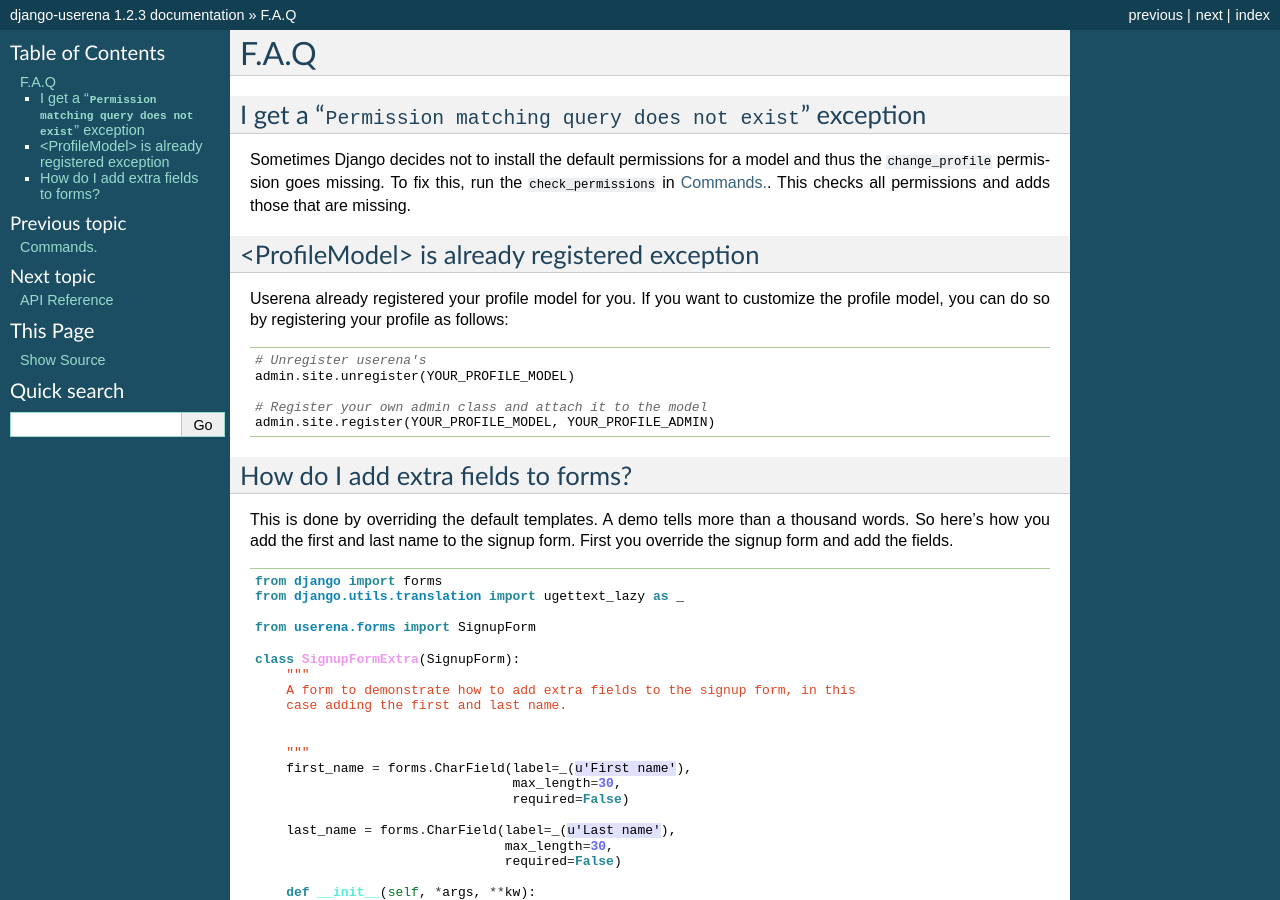
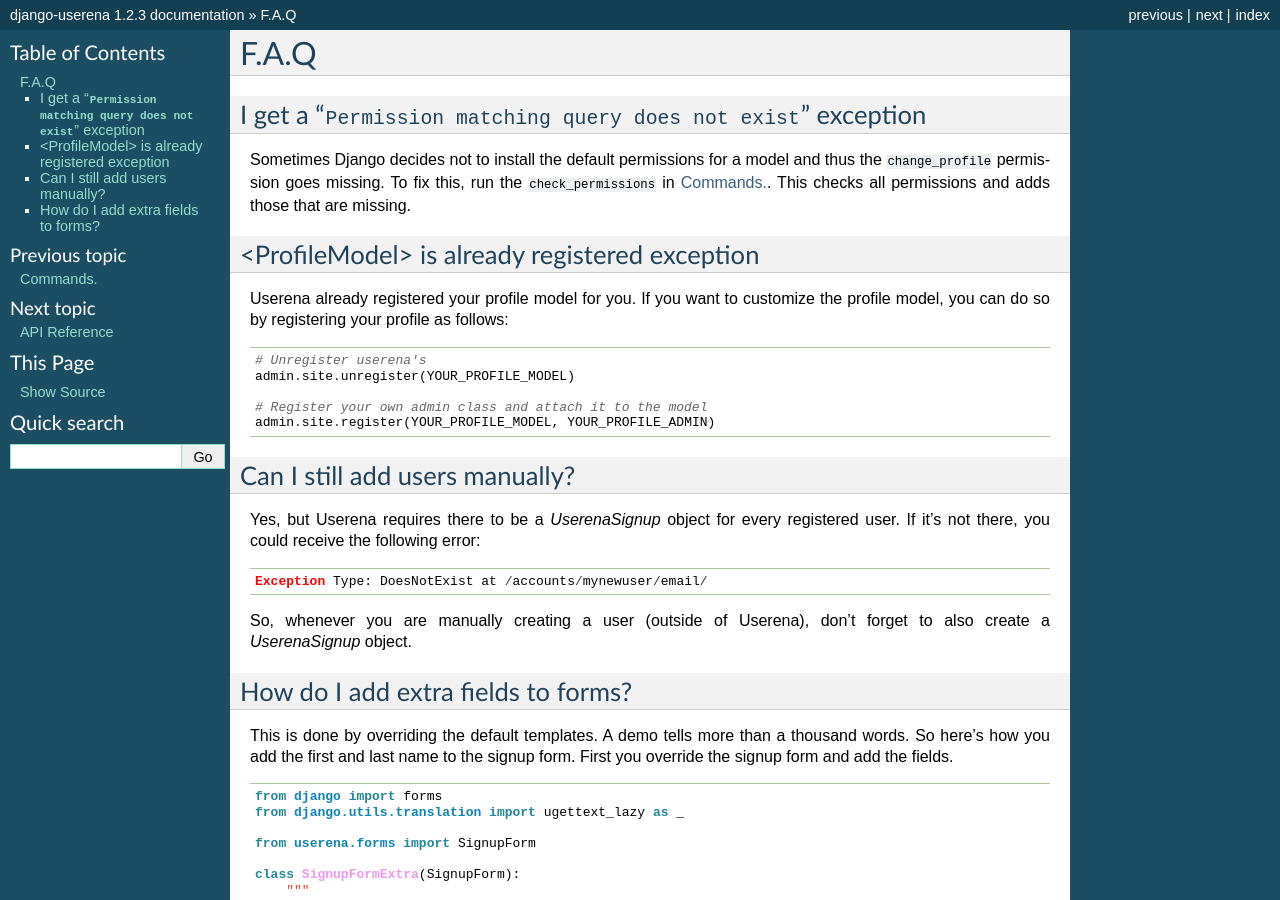
Before and after one commit to napster0125/django-ena-for-user, a Sphinx documentation site: the page built from docs/faq.rst, in a window 1280 px wide and 900 px high. Built offline with Sphinx 7.4.7, drawn with Linux system fonts in a browser that asks for light colours; pages that are not in the unit, such as notebooks, are missing from menus.

Commit message:
Document how to add users manually.

```diff
--- a/docs/faq.rst
+++ b/docs/faq.rst
@@ -20,11 +20,24 @@
 
 .. code-block:: python
 
-    # Unregister userena's
-    admin.site.unregister(YOUR_PROFILE_MODEL)
+                # Unregister userena's
+                admin.site.unregister(YOUR_PROFILE_MODEL)
 
-    # Register your own admin class and attach it to the model
-    admin.site.register(YOUR_PROFILE_MODEL, YOUR_PROFILE_ADMIN)
+                # Register your own admin class and attach it to the model
+                admin.site.register(YOUR_PROFILE_MODEL, YOUR_PROFILE_ADMIN)
+
+Can I still add users manually?
+-------------------------------
+Yes, but Userena requires there to be a `UserenaSignup` object for every
+registered user. If it's not there, you could receive the following error:
+
+.. code-block:: python
+
+                Exception Type: DoesNotExist at /accounts/mynewuser/email/
+
+So, whenever you are manually creating a user (outside of Userena), don't
+forget to also create a `UserenaSignup` object.
+
 
 How do I add extra fields to forms?
 -----------------------------------
```
